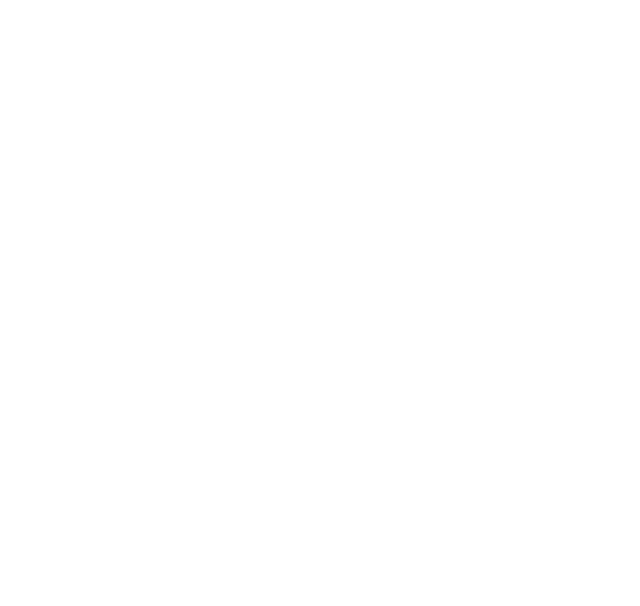
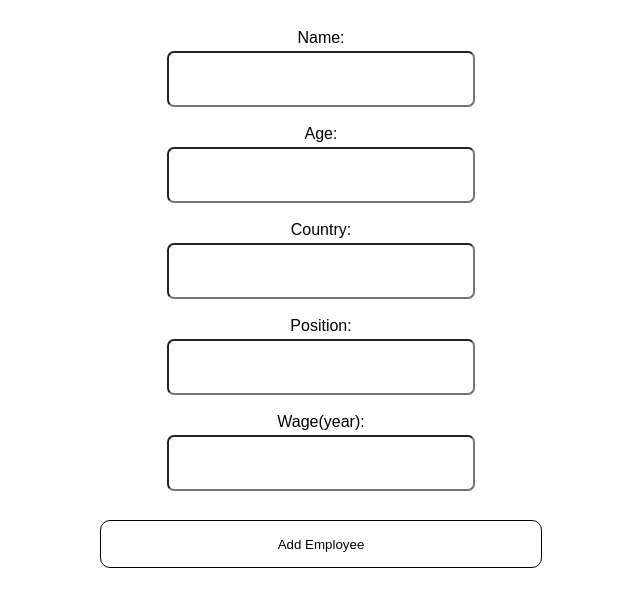
Before and after one commit to AmarKayed/Full-Stack-Form-Application, a React (Create React App) app in the folder frontend/: page / in a window 1280 px wide. Shown: the top 606 px of the page, without its empty margins (319-959 px from the left). Built offline with nearby package versions, Linux system fonts and the light colour scheme.

Commit message:
Added Form Component + Styles

```diff
--- a/frontend/src/App.css
+++ b/frontend/src/App.css
@@ -1,3 +1,34 @@
+*{
+	font-family: 'Poppins', sans-serif;
+}
+
 .App {
-  text-align: center;
+	text-align: center;
+	height: 60vh;
+	/* background-color: green; */
+	margin-top: 20px;
 }
+.formArea{
+	display: flex;
+	flex-direction: column;
+	justify-content: space-around;
+	align-items: center;
+	height: 100%;
+	/* background-color: blue; */
+}
+
+.submitButton{
+	margin-top: 20px;
+	height: 10%;
+	width: 35%;
+	border-radius: 10px;
+	background-color: rgb(0,0,0,0);
+	border: 1px solid black;
+	cursor: pointer;
+	transition: all 0.2s ease-in;
+}
+
+.submitButton:hover{
+	background-color: green;
+	color: white;
+}
--- a/frontend/src/App.js
+++ b/frontend/src/App.js
@@ -1,8 +1,20 @@
-import './App.css';
+import React from "react";
+import './App.css'
+import Form from './components/Form/Form.js'
 
 const App = () => {
   return (
     <div className="App">
+      <div className = "formArea">
+        <Form label = "Name" type = "text" />
+        <Form label = "Age" type = "number" />
+        <Form label = "Country" type = "text" />
+        <Form label = "Position" type = "text" />
+        <Form label = "Wage(year)" type = "number" />
+
+      </div>
+
+      <button className = "submitButton">Add Employee</button>
 
     </div>
   );
--- /dev/null
+++ b/frontend/src/components/Form/Form.css
@@ -0,0 +1,14 @@
+.Form{
+    display: flex;
+    flex-direction: column;
+    justify-content: space-evenly;
+    align-items: center;
+    /* background-color: red; */
+    height: 18%;
+}
+
+.Form input{
+    width: 300px;
+    height: 50px;
+    border-radius: 7px;
+}
--- /dev/null
+++ b/frontend/src/components/Form/Form.js
@@ -0,0 +1,16 @@
+import React from "react";
+import './Form.css'
+
+const Form = (props) => {
+
+    return (
+        <form className = "Form">
+            <label>{props.label}:</label>
+            <input type = {props.type}></input>
+        </form>
+    )
+
+}
+
+
+export default Form;
```
